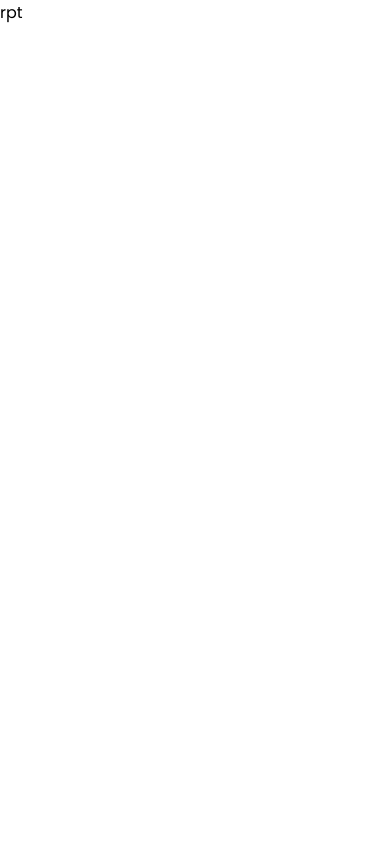
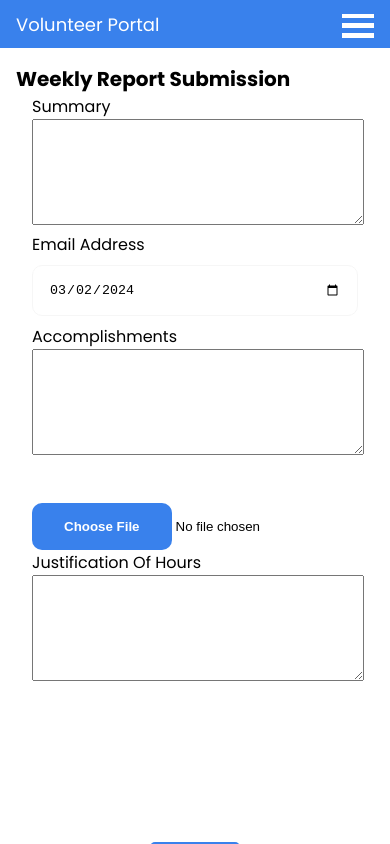
Before and after one commit to SankalpKadam/volunteer_program, a React (Create React App) app: page /studenthome/submitreport in a window 390 px wide. Built offline with nearby package versions, Linux system fonts and the light colour scheme.

Commit message:
completed responsive report submission page

```diff
--- /dev/null
+++ b/src/components/StudentDashboard/SubmitReport/SubmitReport.css
@@ -0,0 +1,93 @@
+.submitreport{
+    width: 100%;
+    height: 100vh;
+    overflow-x: hidden;
+}
+.submitreport__data{
+    display: flex;
+    flex-direction: column;
+    padding: 4rem;
+    height: 90vh;
+}
+.submitreport__title{
+    font-size: var(--text-5xl);
+    font-weight: bold;
+    flex: 0.1;
+}
+.submitreport__formRow{
+    flex:0.7;
+}
+.submitreport__form{
+    display: flex;
+    flex-direction: column;
+    flex-wrap: wrap;
+}
+.submitreport__form > label{
+    height: 30%;
+}
+.submitreport__row{
+    display: flex;
+    flex-direction: row;
+}
+.submitreport__label{
+    flex: 1;
+    margin: 0 1rem;
+}
+.submitreport__spanStyle{
+    color: black;
+    width: 100%;
+    text-align: left;
+    display: block;
+}
+input::file-selector-button{
+    background-color: var(--background-color);
+    padding: 1rem 2rem;
+    color: var(--text-color);
+    border: none;
+    border-radius: 10px;
+    font-weight: bold;
+}
+.submitreport__fileInput{
+    margin-top: 1rem;
+}
+.submitreport__submitBtn{
+    background-color: var(--background-color);
+    padding: 0.7rem 1rem;
+    text-align: center;
+    border-radius: 5px;
+    width: 25%;
+    color: var(--text-color);
+    font-weight: bold;
+    font-size: var(--text-xl);
+    border: none;
+    margin: 1rem 0;
+}
+@media screen and (max-width:1023px) {
+    .submitreport__row{
+        flex-direction: column;
+    }
+    textarea{
+        width: 50%;
+    }
+    .submitreport__data{
+        padding: 1rem;
+    }
+}
+@media screen and (max-width:767px) {
+    .submitreport__submitBtn{
+        padding: 0.5rem 0;
+        font-size: var(--text-base);
+    }
+    .submitreport__title{
+        font-size: var(--text-xl);
+        font-weight: bold;
+        flex: 0.1;
+    }
+}
+textarea{
+    height: 100px;
+    width: 100%;
+}
+.submitreport__submit{
+    text-align: center;
+}
--- /dev/null
+++ b/src/components/StudentDashboard/SubmitReport/SubmitReport.jsx
@@ -0,0 +1,87 @@
+// References - https://developer.mozilla.org/en-US/docs/Web/CSS/::file-selector-button
+import React from 'react'
+import Navbar from '../../universalComponents/Navbar/Navbar'
+import './SubmitReport.css'
+const SubmitReport = () => {
+    const menuItems = [{
+        text: "Home",
+        link: "/studenthome"
+    },
+    {
+        text: "Calendar",
+        link: "/studenthome/calendar"
+    },
+    {
+        text: "Your Tasks",
+        link: "/studenthome/tasks"
+    },
+    {
+        text: "Logout",
+        link: "/logout"
+    }
+    ]
+    const getTodayDate = new Date();
+    var month = `${getTodayDate.getMonth()+1}`;
+    var year = `${getTodayDate.getFullYear()}`;
+    var date = `${getTodayDate.getDate()}`;
+    console.log();
+    if(month.length < 2){
+        month = `0${month}`
+    }
+    if(date.length < 2){
+        date = `0${date}`
+    }
+    console.log(`${year}-${month}-${date}`);
+    return (
+        <div className='submitreport'>
+            <Navbar items={menuItems} />
+            <div className="submitreport__data">
+                <div className="submitreport__title">Weekly Report Submission</div>
+                <div className="submitreport__formRow">
+                    <form action="" className="submitreport__form">
+                        <div className="submitreport__row">
+
+                            <label htmlFor="" className='submitreport__label'>
+                                <span className='submit__spanStyle'>Summary</span>
+                                <textarea name="summary" id="summary"></textarea>
+                                {/* <input type="text" name="" pattern="^[A-Za-z\s]*$" id="emailaddress" className='loginpage__input' /> */}
+                            </label>
+                            <label htmlFor="" className='submitreport__label'>
+                                <span className='submit__spanStyle'>Email Address</span>
+                                <input type="date" value={`${year}-${month}-${date}`} id="date" className='loginpage__input' contentEditable={false}/>
+                            </label>
+                        </div>
+                        <div className="submitreport__row">
+
+                            <label htmlFor="" className='submitreport__label'>
+                                <span className='submit__spanStyle'>Accomplishments</span>
+                                <textarea name="accomplishments" id="accomplishments"></textarea>
+                                {/* <input type="email" name="" pattern=".+@example\.com" id="emailaddress" className='loginpage__input' /> */}
+                            </label>
+                            <label htmlFor="" className='submitreport__label'>
+                                <span className='spanStyle'>Report</span>
+                                <input type="file" name="report" id="report" accept='.pdf' className='submitreport__fileInput' />
+                            </label>
+                        </div>
+                        <div className="submitreport__row">
+                            <label htmlFor="" className='submitreport__label'>
+                                <span className='submit__spanStyle'>Justification Of Hours</span>
+                                <textarea name="justification" id="justification"></textarea>
+                            </label>
+                            <label htmlFor="" className='submitreport__label' style={{"visibility":"hidden"}}>
+                                <span className='spanStyle'>Justification Of Hours</span>
+                                <textarea name="justification" id="justification"></textarea>
+                            </label>
+                        </div>
+                        <div className="submitreport__submit">
+
+                        <button type="submit" className='submitreport__submitBtn'>Submit</button>
+                        </div>
+                    </form>
+                </div>
+            </div>
+        </div>
+    )
+}
+
+export default SubmitReport
--- a/src/pages/ReportSubmission.jsx
+++ b/src/pages/ReportSubmission.jsx
@@ -1,9 +1,10 @@
 import React from 'react'
+import SubmitReport from '../components/StudentDashboard/SubmitReport/SubmitReport'
 
 const ReportSubmission = () => {
   return (
     <div>
-      rpt
+      <SubmitReport/>
     </div>
   )
 }
```
